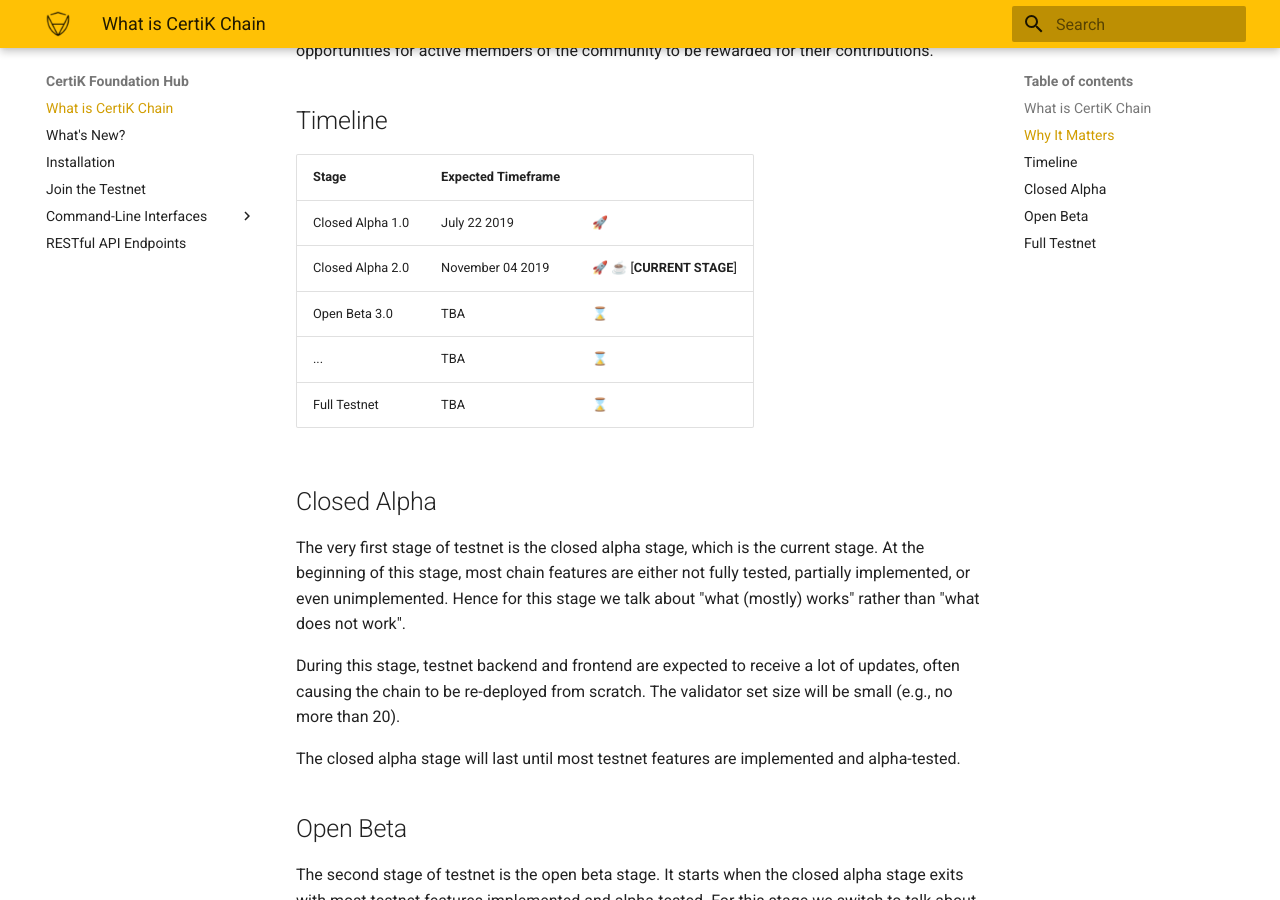
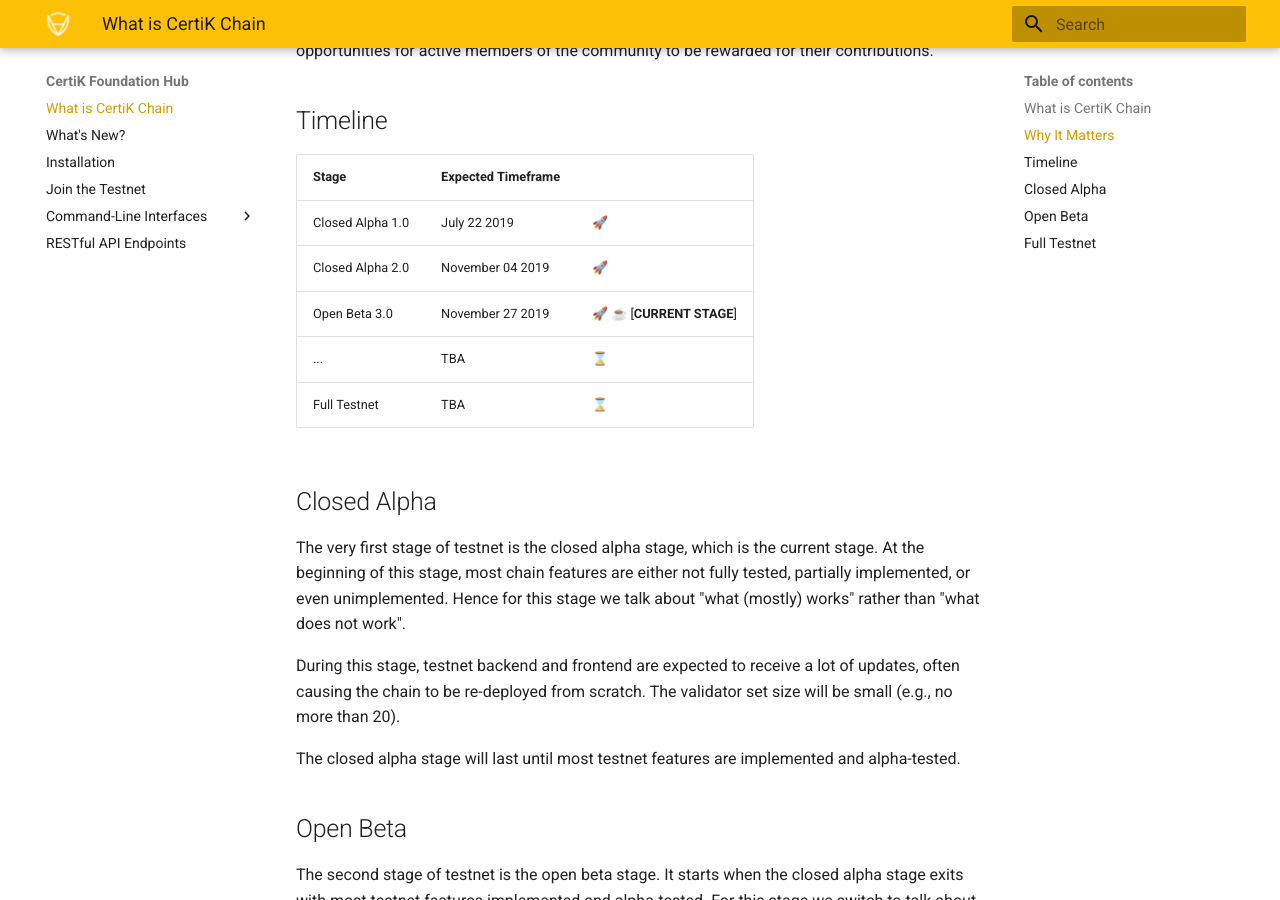
Before and after one commit to shentufoundation/testnet, an MkDocs documentation site: the page built from docs/index.md, in a window 1280 px wide and 900 px high, scrolled down 1375 px. Built offline with MkDocs 1.6.1 and Material for MkDocs 9.7.7, drawn with Linux system fonts in a browser that asks for light colours.

Commit message:
added img

```diff
--- a/docs/index.md
+++ b/docs/index.md
@@ -34,8 +34,8 @@ As testnet moves through its various stages, CertiK Foundation expects to provid
 | Stage  | Expected Timeframe |       |
 | ------ | ------------------ | ----- |
 | Closed Alpha 1.0 | July 22 2019 | 🚀 |
-| Closed Alpha 2.0 | November 04 2019 | 🚀 ☕ [**CURRENT STAGE**]|
-| Open Beta 3.0    | TBA | ⌛ |
+| Closed Alpha 2.0 | November 04 2019 | 🚀 |
+| Open Beta 3.0    | November 27 2019 | 🚀 ☕ [**CURRENT STAGE**] |
 | ...              | TBA | ⌛ |
 | Full Testnet     | TBA | ⌛ |
 
--- a/mkdocs.yml
+++ b/mkdocs.yml
@@ -6,7 +6,7 @@ theme:
   palette:
     primary: "amber"
     accent: "amber"
-  logo: "img/favicon.ico"
+  logo: "img/certik-foundation.png"
   favicon: "img/favicon.ico"
 extra:
   social:
```
Also changed, not shown: docs/img/certik-foundation.png (added), site/img/certik-foundation.png (added), site/search/search_index.json.
